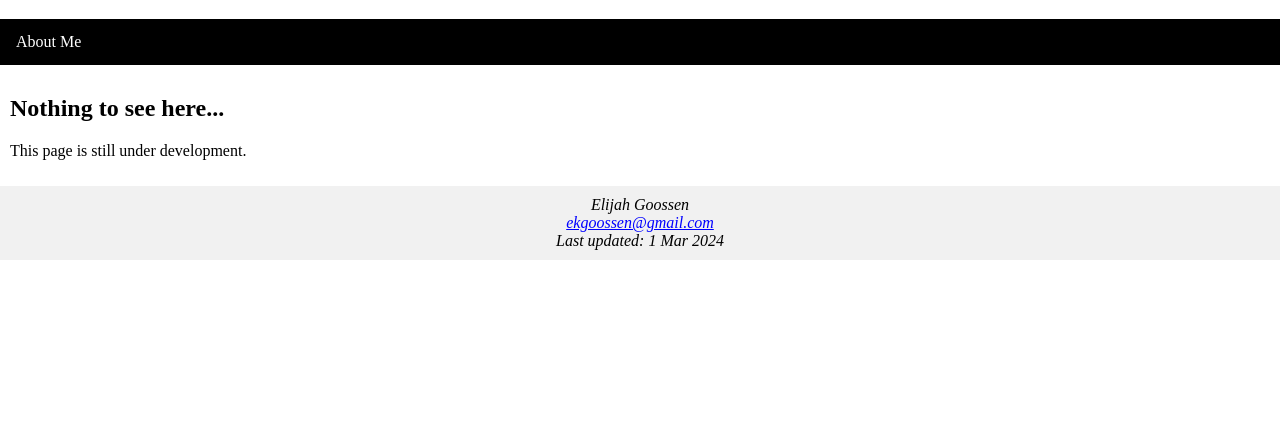
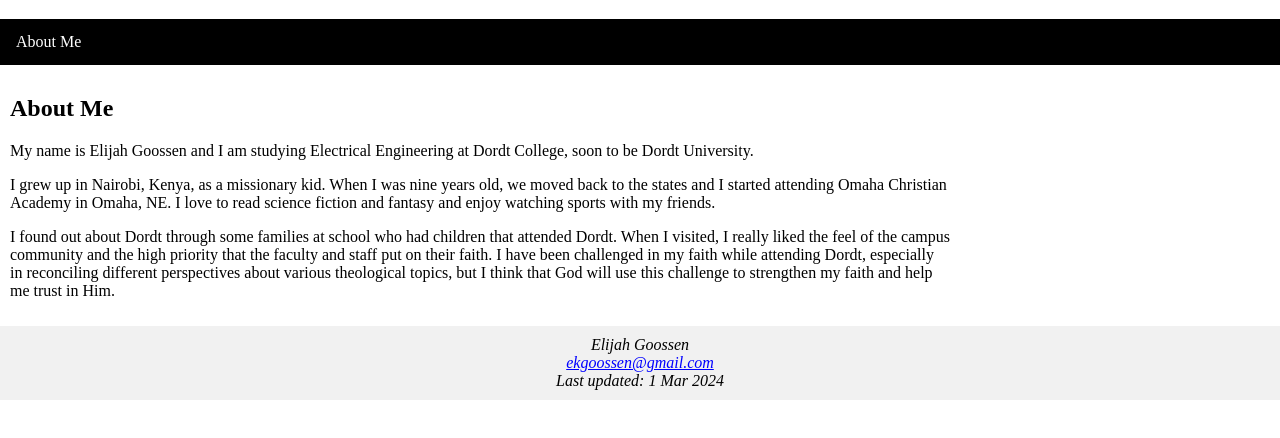
Before and after one commit to egoossen/learning-portfolio, a plain HTML site: page index.html in a window 1280 px wide. Shown: the part 148-586 px from the top of the page. Drawn offline with Linux system fonts and the light colour scheme.

Commit message:
Adds About Me page.

```diff
--- a/index.html
+++ b/index.html
@@ -20,8 +20,33 @@
 
 <div class="row">
   <div class="leftcolumn">
-    <h2>Nothing to see here...</h2>
-    <p>This page is still under development.</p>
+    <h2>About Me</h2>
+    <p>
+      My name is Elijah Goossen
+      and I am studying Electrical Engineering
+      at Dordt College, soon to be Dordt University.
+    </p>
+
+    <p>
+      I grew up in Nairobi, Kenya, as a missionary kid.
+      When I was nine years old,
+      we moved back to the states
+      and I started attending Omaha Christian Academy in Omaha, NE.
+      I love to read science fiction and fantasy
+      and enjoy watching sports with my friends.
+    </p>
+
+    <p>
+      I found out about Dordt through some families at school
+      who had children that attended Dordt.
+      When I visited, I really liked the feel of the campus community
+      and the high priority that the faculty and staff put on their faith.
+      I have been challenged in my faith while attending Dordt,
+      especially in reconciling different perspectives
+      about various theological topics,
+      but I think that God will use this challenge to strengthen my faith
+      and help me trust in Him.
+    </p>
   </div>
 </div>
 
```
